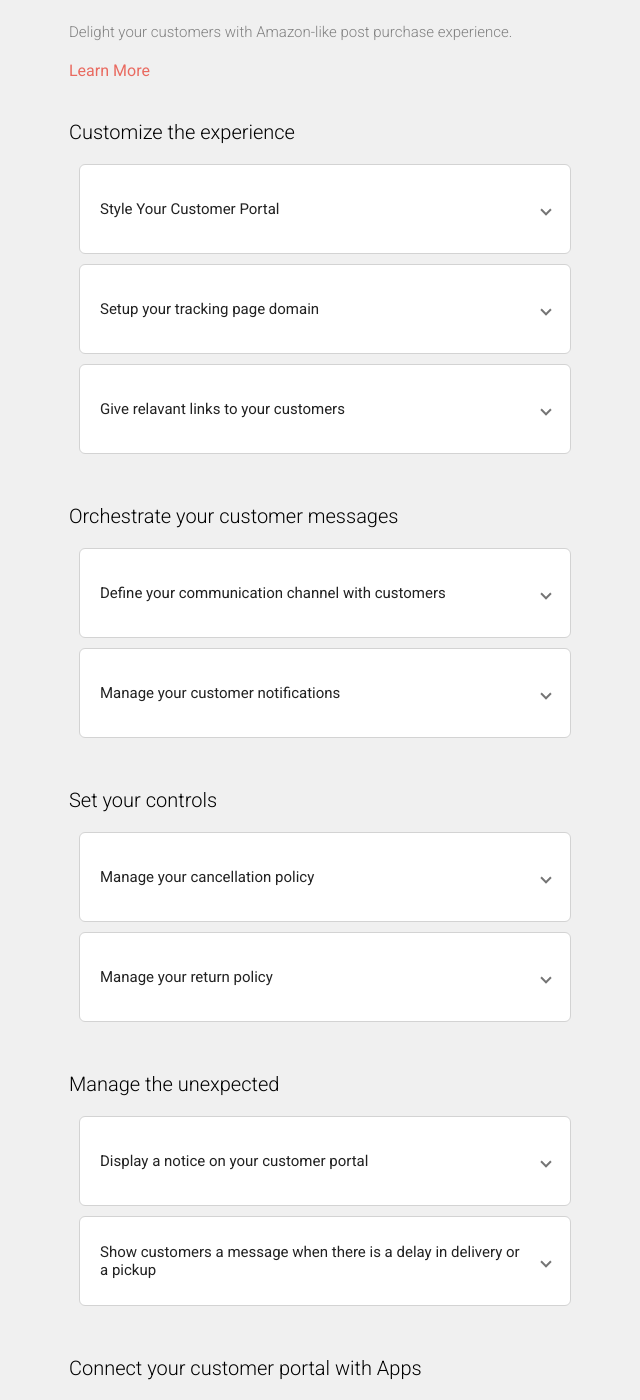
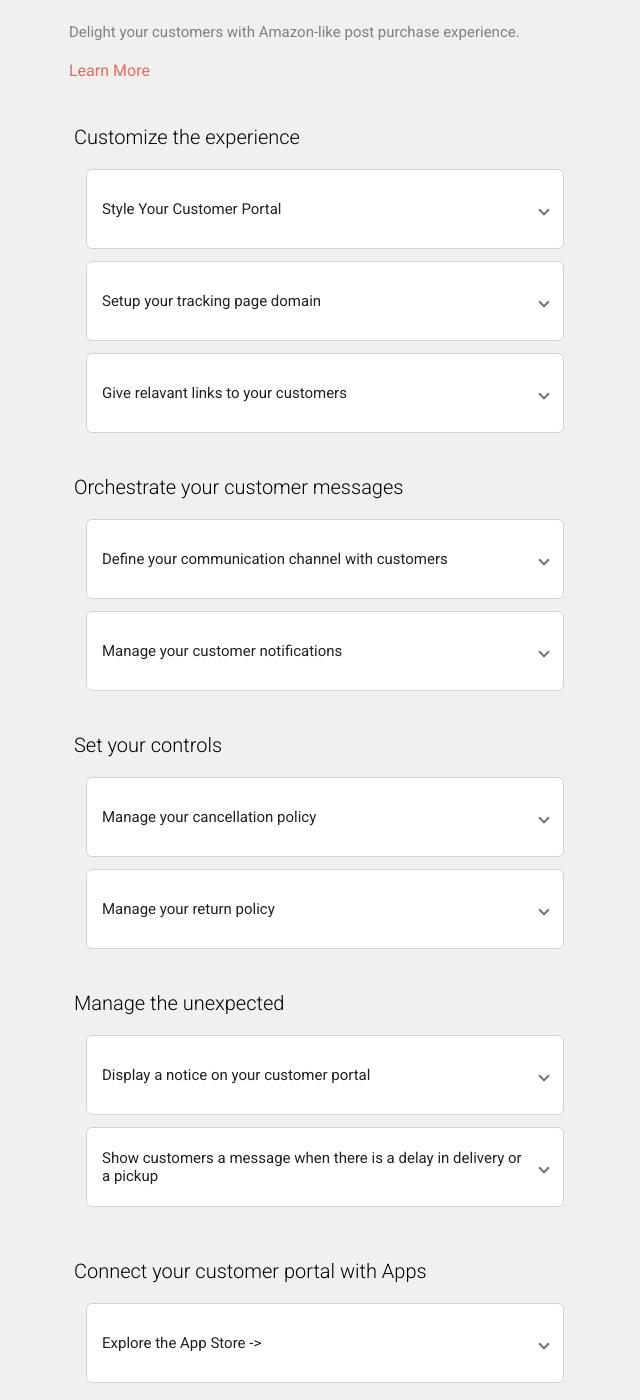
Before and after one commit to web-gardener/CustomerPortal, an Angular app: page / in a window 1280 px wide. Shown: the part 82-1482 px from the top of the page, without its empty margins (315-955 px from the left). Built offline with nearby package versions, Linux system fonts and the light colour scheme.

Commit message:
Made changes to Accordion in all the components. Using same accordion for different expandables.

```diff
--- a/src/app/app.component.css
+++ b/src/app/app.component.css
@@ -1,11 +1,12 @@
-div.expander {
-  margin: 10px;
+div.expander-component {
+  padding: 5px;
 }
 
 .accordion .mat-expansion-panel {
   border: 1px solid lightgray;
   box-shadow: none;
   border-radius: 6px;
+  margin: 12px;
 }
 
 .accordion .mat-expansion-panel:focus-within {
@@ -15,7 +16,7 @@ div.expander {
 }
 
 .accordion .mat-expansion-panel-header {
-  padding: 20px;
+  padding: 15px;
 }
 
 .accordion .mat-expansion-panel-header-title {
@@ -26,9 +27,15 @@ div.expander {
   color: inherit;
 }
 
-.accordion-content {
+div.accordion-content{
   color: black;
 }
+
+.butt {
+  border: 1px solid #e96a60;
+  color: #e96a60;
+}
+
 
 h2 {
   font-weight: 400;
@@ -41,12 +48,20 @@ h3 {
 }
 
 h4 {
-  font-weight: 200;
+  font-weight: 400;
   font-size: 15px;
-  color: gray;
+}
+
+h5 {
+  font-weight: 400;
+  font-size: 12px;
 }
 
 a {
   color: #e96a60;
   text-decoration: none;
 }
+
+a:hover {
+  text-decoration: underline;
+}
--- a/src/app/c-portal/c-portal.component.html
+++ b/src/app/c-portal/c-portal.component.html
@@ -1,19 +1,16 @@
 <div class="maindiv">
   <h2>Configure your Customer Portal</h2>
-  <h4>Delight your customers with Amazon-like post purchase experience.</h4>
+  <h4 style="color: gray;">Delight your customers with Amazon-like post purchase experience.</h4>
 
   <a href="#">Learn More</a>
 
   <div style="padding: 10px"></div>
   <app-customize-exp></app-customize-exp>
 
-  <div style="padding: 10px"></div>
   <app-orch-mess></app-orch-mess>
 
-  <div style="padding: 10px"></div>
   <app-set-control></app-set-control>
 
-  <div style="padding: 10px"></div>
   <app-manage-unex></app-manage-unex>
 
 </div>
--- a/src/app/customize-exp/customize-exp.component.html
+++ b/src/app/customize-exp/customize-exp.component.html
@@ -1,43 +1,37 @@
-<div>
+<div class="expander-component">
   <h3>Customize the experience</h3>
-  <div class="expander">
   <mat-accordion class="accordion" #xyz>
+
     <mat-expansion-panel>
       <mat-expansion-panel-header>
         <mat-panel-title> Style Your Customer Portal </mat-panel-title>
       </mat-expansion-panel-header>
+      <div class="accordion-content"></div>
+    </mat-expansion-panel>
 
-        <div class="accordion-content">
-          <p>Hello world !</p>
-          <p>This is a body inside the expandable</p>
-        </div>
-      </mat-expansion-panel>
-    </mat-accordion>
-  </div>
-
-  <div class="expander">
-    <mat-accordion class="accordion">
     <mat-expansion-panel>
       <mat-expansion-panel-header>
         <mat-panel-title>Setup your tracking page domain</mat-panel-title>
       </mat-expansion-panel-header>
+      <div class="accordion-content">
+        <h4>Add your domain</h4>
+        <h5 style="color: gray;">
+          By default, customers will be directed to https://acme.eshopbox.com
+          when accessing the customer portal. To change, add a domain.
+          <a>Learn More</a>
+        </h5>
+        <button mat-stroked-button class="butt">+Add domain</button>
+      </div>
+    </mat-expansion-panel>
 
-        <div class="accordion-content"></div>
+    <mat-expansion-panel>
+      <mat-expansion-panel-header>
+        <mat-panel-title>Give relavant links to your customers</mat-panel-title>
+      </mat-expansion-panel-header>
+      <div class="accordion-content">
+        <h4>Website URL</h4>
+      </div>
     </mat-expansion-panel>
+
   </mat-accordion>
 </div>
-
-  <div class="expander">
-    <mat-accordion class="accordion">
-      <mat-expansion-panel>
-        <mat-expansion-panel-header>
-          <mat-panel-title
-            >Give relavant links to your customers</mat-panel-title
-          >
-        </mat-expansion-panel-header>
-
-        <div class="accordion-content"></div>
-      </mat-expansion-panel>
-    </mat-accordion>
-  </div>
-</div>
--- a/src/app/manage-unex/manage-unex.component.html
+++ b/src/app/manage-unex/manage-unex.component.html
@@ -1,6 +1,5 @@
-<div>
+<div class="expander-component">
   <h3>Manage the unexpected</h3>
-  <div class="expander">
   <mat-accordion class="accordion">
     <mat-expansion-panel>
       <mat-expansion-panel-header>
@@ -11,28 +10,21 @@
 
       <div class="accordion-content"></div>
     </mat-expansion-panel>
-    </mat-accordion>
-  </div>
 
-  <div class="expander">
-    <mat-accordion class="accordion">
     <mat-expansion-panel>
       <mat-expansion-panel-header>
         <mat-panel-title>
-              Show customers a message when there is a delay in delivery or a
-            pickup
+          Show customers a message when there is a delay in delivery or a pickup
         </mat-panel-title>
       </mat-expansion-panel-header>
 
       <div class="accordion-content"></div>
     </mat-expansion-panel>
   </mat-accordion>
-  </div>
 
   <div style="padding: 10px"></div>
 
   <h3>Connect your customer portal with Apps</h3>
-  <div class="expander">
   <mat-accordion class="accordion">
     <mat-expansion-panel>
       <mat-expansion-panel-header>
@@ -43,4 +35,3 @@
     </mat-expansion-panel>
   </mat-accordion>
 </div>
-</div>
--- a/src/app/orch-mess/orch-mess.component.html
+++ b/src/app/orch-mess/orch-mess.component.html
@@ -1,6 +1,5 @@
-<div>
+<div class="expander-component">
   <h3>Orchestrate your customer messages</h3>
-  <div class="expander">
   <mat-accordion class="accordion">
     <mat-expansion-panel>
       <mat-expansion-panel-header>
@@ -8,14 +7,9 @@
           Define your communication channel with customers
         </mat-panel-title>
       </mat-expansion-panel-header>
-
       <div class="accordion-content"></div>
     </mat-expansion-panel>
-    </mat-accordion>
-  </div>
 
-  <div class="expander">
-    <mat-accordion class="accordion">
     <mat-expansion-panel>
       <mat-expansion-panel-header>
         <mat-panel-title>Manage your customer notifications</mat-panel-title>
@@ -24,4 +18,3 @@
     </mat-expansion-panel>
   </mat-accordion>
 </div>
-</div>
--- a/src/app/set-control/set-control.component.html
+++ b/src/app/set-control/set-control.component.html
@@ -1,6 +1,5 @@
-<div>
+<div class="expander-component">
   <h3>Set your controls</h3>
-  <div class="expander">
   <mat-accordion class="accordion">
     <mat-expansion-panel>
       <mat-expansion-panel-header>
@@ -9,18 +8,12 @@
 
       <div class="accordion-content"></div>
     </mat-expansion-panel>
-    </mat-accordion>
-  </div>
 
-  <div class="expander">
-    <mat-accordion class="accordion">
     <mat-expansion-panel>
       <mat-expansion-panel-header>
         <mat-panel-title>Manage your return policy</mat-panel-title>
       </mat-expansion-panel-header>
-
       <div class="accordion-content"></div>
     </mat-expansion-panel>
   </mat-accordion>
 </div>
-</div>
```
Also changed, not shown: src/app/app.module.ts (+6 -3 lines). Lines whose indentation alone changed are shown as unchanged.
